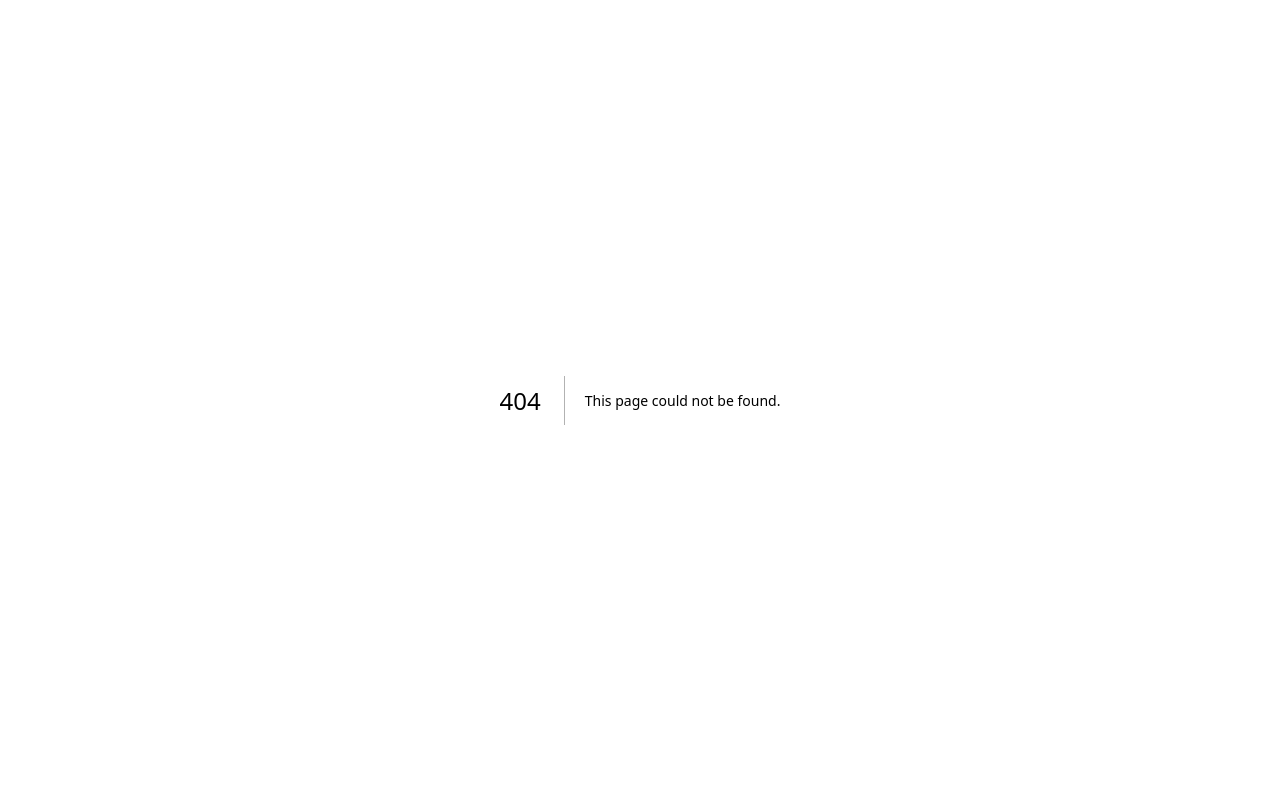
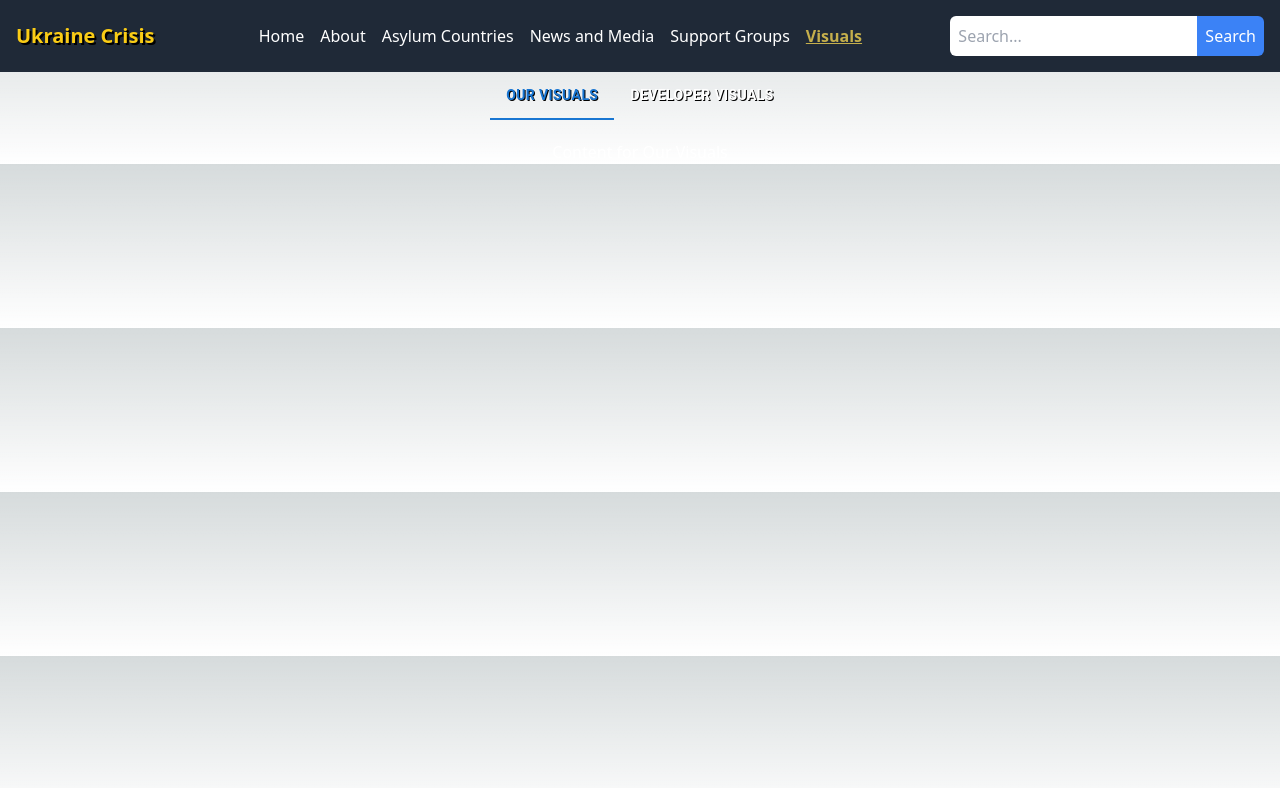
Before and after one commit to akhilbz/CS373_UkraineRefugees, a Next.js app in the folder group6/: page /visuals in a window 1280 px wide. Before the commit this address had no page. Shown: the top 788 px of the page. Built offline with nearby package versions, Linux system fonts and the light colour scheme.

Commit message:
Adding Tab and page for Visuals

```diff
--- a/group6/src/pages/NavBar.js
+++ b/group6/src/pages/NavBar.js
@@ -1,4 +1,4 @@
-import React, { useState } from 'react'; // Import useState
+import React, { useState } from 'react';
 import { useRouter } from 'next/router';
 import Link from 'next/link';
 import styles from '../styles/Cursor.module.css';
@@ -29,8 +29,8 @@ const NavBar = () => {
             {/* Centered navigation links */}
             <div className="flex items-center justify-center flex-grow">
                 <div className="flex justify-center w-auto space-x-4">
-                    {['/', '/about-us', '/asylum-countries', '/news', '/support-groups'].map((path, index) => {
-                        const text = ['Home', 'About', 'Asylum Countries', 'News and Media', 'Support Groups'][index];
+                    {['/', '/about-us', '/asylum-countries', '/news', '/support-groups', '/visuals'].map((path, index) => {
+                        const text = ['Home', 'About', 'Asylum Countries', 'News and Media', 'Support Groups', 'Visuals'][index];
                         return (
                             <Link href={path} passHref key={path}>
                                 <div className={`${styles.cursorHover} ${isActive(path) ? styles.activeLink : ''}`}>
--- /dev/null
+++ b/group6/src/pages/visuals.js
@@ -0,0 +1,44 @@
+import React, { useState } from 'react';
+import NavBar from './NavBar';
+import { Tabs, Tab } from '@mui/material';
+
+const VisualsPage = () => {
+    const [selectedTab, setSelectedTab] = useState(0);
+
+    const handleTabChange = (event, newValue) => {
+        setSelectedTab(newValue);
+    };
+
+    const renderTabContent = () => {
+        switch (selectedTab) {
+            case 0:
+                return <p style={{ color: 'white', textAlign: 'center', marginTop: '20px' }}>Content for Our Visuals</p>;
+            case 1:
+                return <p style={{ color: 'white', textAlign: 'center', marginTop: '20px' }}>Content for Developer Visuals</p>;
+            default:
+                return <p style={{ color: 'white', textAlign: 'center', marginTop: '20px' }}>Content not found</p>;
+        }
+    };
+
+    return (
+        <div>
+            <NavBar />
+            <Tabs
+                value={selectedTab}
+                onChange={handleTabChange}
+                indicatorColor="primary"
+                textColor="primary"
+                centered
+                sx={{
+                    '.MuiTab-root': { fontWeight: 'bold', color: 'white', textShadow: '1px 1px black' },
+                }}
+            >
+                <Tab label="Our Visuals" />
+                <Tab label="Developer Visuals" />
+            </Tabs>
+            {renderTabContent()}
+        </div>
+    );
+};
+
+export default VisualsPage;
```
